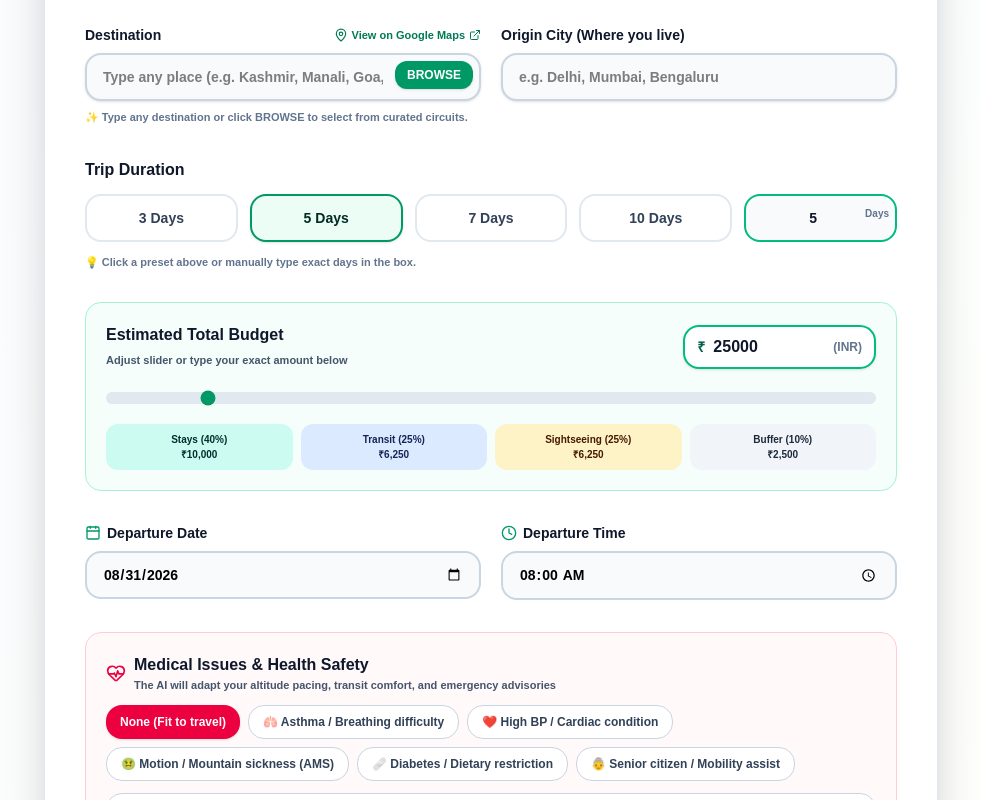
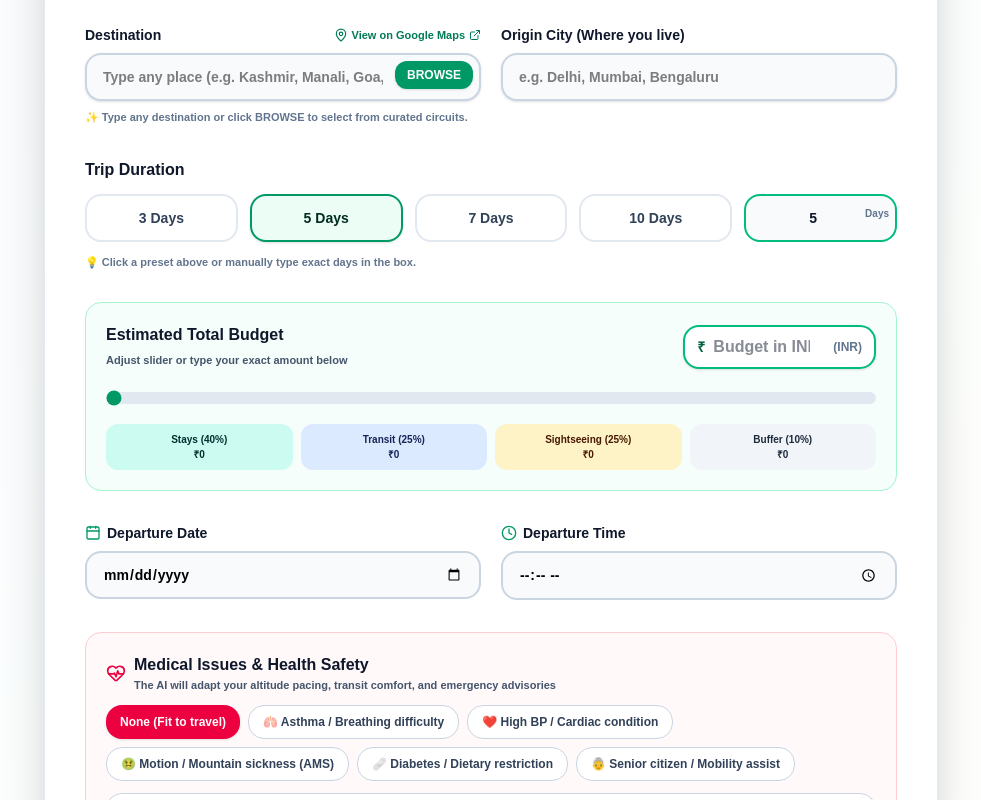
Before and after one commit to anushkaa-builds/safar-hackathon, a React (Vite) app: page / in a window 1280 px wide. Shown: the part 425-1225 px from the top of the page, without its empty margins (149-1130 px from the left). Built offline with nearby package versions, Linux system fonts and the light colour scheme; no server answers; the database is empty.

Commit message:
fix(planner): clear hardcoded defaults for budget and date/time fields

```diff
--- a/src/PlanYatra.jsx
+++ b/src/PlanYatra.jsx
@@ -46,14 +46,13 @@ export default function PlanYatra({ onItineraryGenerated }) {
 
   const [durationPreset, setDurationPreset] = useState(5);
   const [customDays, setCustomDays] = useState("5");
-  const [budget, setBudget] = useState(25000);
+  const [budget, setBudget] = useState("");
 
   const [selectedInterests, setSelectedInterests] = useState(["🌸 Lakes & Valleys", "🏔️ Mountain Snow"]);
   const [customInterest, setCustomInterest] = useState("");
 
-  const todayStr = new Date().toISOString().split("T")[0];
-  const [departDate, setDepartDate] = useState(todayStr);
-  const [departTime, setDepartTime] = useState("08:00");
+  const [departDate, setDepartDate] = useState("");
+  const [departTime, setDepartTime] = useState("");
 
   const [selectedMedicalIssues, setSelectedMedicalIssues] = useState(["None (Fit to travel)"]);
   const [customMedicalInfo, setCustomMedicalInfo] = useState("");
@@ -389,11 +388,11 @@ export default function PlanYatra({ onItineraryGenerated }) {
                 type="number"
                 min="0"
                 max="500000"
-                value={budget === 0 ? "" : budget}
+                value={budget}
                 placeholder="Budget in INR"
                 onChange={(e) => {
                   const val = e.target.value;
-                  setBudget(val === "" ? 0 : Number(val));
+                  setBudget(val === "" ? "" : Number(val));
                 }}
                 className="w-28 text-slate-900 font-black text-sm sm:text-base focus:outline-none"
               />
@@ -406,7 +405,7 @@ export default function PlanYatra({ onItineraryGenerated }) {
             min="0"
             max="200000"
             step="500"
-            value={budget}
+            value={Number(budget) || 0}
             onChange={(e) => setBudget(Number(e.target.value))}
             className="w-full h-3 bg-slate-200 rounded-lg appearance-none cursor-pointer accent-emerald-600"
           />
--- a/src/components/ReviewsView.jsx
+++ b/src/components/ReviewsView.jsx
@@ -101,7 +101,7 @@ export default function ReviewsView({ activeDestination = "Kashmir" }) {
   const [hoverRating, setHoverRating] = useState(0);
   const [crowdRating, setCrowdRating] = useState("Low (Offbeat Peaceful)");
   const [safetyScore, setSafetyScore] = useState("10/10 Excellent & Highly Secure");
-  const [budgetSpent, setBudgetSpent] = useState("₹15,000 for 4 days");
+  const [budgetSpent, setBudgetSpent] = useState("");
   const [travelStyle, setTravelStyle] = useState("Solo Explorer");
   const [avatar, setAvatar] = useState("🎒");
   const [selectedTags, setSelectedTags] = useState(["Offbeat Gem", "Eco-Friendly"]);
```
